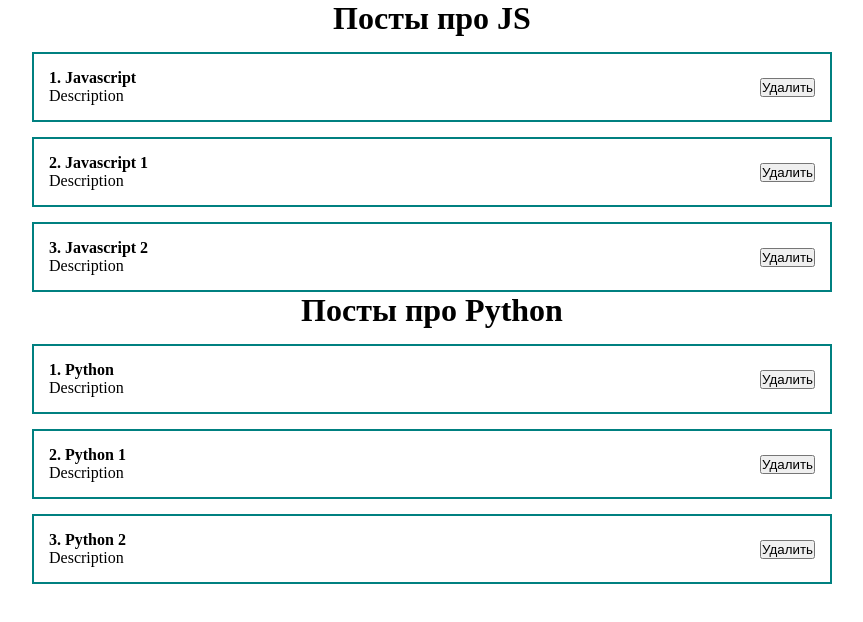
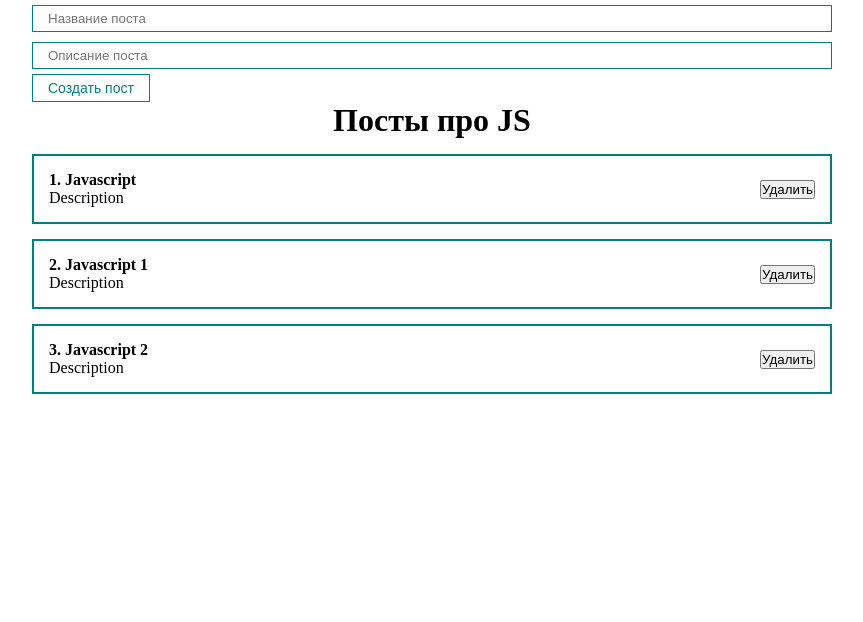
Before and after one commit to IakovYakovlev/TypescriptTest, a React (Create React App) app: page / in a window 1280 px wide. Shown: the top 622 px of the page, without its empty margins (208-1071 px from the left). Built offline with nearby package versions, Linux system fonts and the light colour scheme.

Commit message:
Создали свою кнопку и инпуты

```diff
--- a/src/App.tsx
+++ b/src/App.tsx
@@ -3,6 +3,8 @@ import ClassCounter from './Component/ClassCounter';
 import Count from './Component/Count';
 import PostItem from './Component/PostItem';
 import PostList from './Component/PostList';
+import MyButton from './Component/UI/button/MyButton';
+import MyInput from './Component/UI/input/MyInput';
 import './styles/App.css';
 
 function App() {
@@ -11,16 +13,15 @@ function App() {
     {id: 2, title: 'Javascript 1', body: 'Description'},
     {id: 3, title: 'Javascript 2', body: 'Description'},
   ])
-  const [posts2, setPosts2] = useState([
-    {id: 1, title: 'Python', body: 'Description'},
-    {id: 2, title: 'Python 1', body: 'Description'},
-    {id: 3, title: 'Python 2', body: 'Description'},
-  ])
 
   return(
     <div className="App">
+      <form>
+        <MyInput type="text" placeholder="Название поста" />
+        <MyInput type="text" placeholder="Описание поста" />
+        <MyButton disabled>Создать пост</MyButton>
+      </form>
       <PostList posts={posts} title='Посты про JS' />
-      <PostList posts={posts2} title='Посты про Python' />
     </div>
   );
 }
--- /dev/null
+++ b/src/Component/UI/button/MyButton.module.css
@@ -0,0 +1,8 @@
+.myBtn {
+  padding: 5px 15px;
+  color: teal;
+  font-size: 14px;
+  background: transparent;
+  border: 1px solid teal;
+  cursor: pointer;
+}
--- /dev/null
+++ b/src/Component/UI/button/MyButton.tsx
@@ -0,0 +1,12 @@
+import React from 'react'
+import classes from './MyButton.module.css';
+
+const MyButton = ({children, ...props}: any) => {
+  return (
+    <button {...props} className={classes.myBtn}>
+      {children}
+    </button>
+  );
+};
+
+export default MyButton;
--- /dev/null
+++ b/src/Component/UI/input/MyInput.module.css
@@ -0,0 +1,6 @@
+.myInput {
+  width: 100%;
+  padding: 5px 15px;
+  margin: 5px 0;
+  border: 1px solid teal;
+}
--- /dev/null
+++ b/src/Component/UI/input/MyInput.tsx
@@ -0,0 +1,10 @@
+import React from 'react';
+import style from './MyInput.module.css';
+
+const MyInput = (props: any) => {
+  return (
+    <input className={style.myInput} {...props} />
+  );
+};
+
+export default MyInput;
--- /dev/null
+++ b/src/Component/type/css.d.ts
@@ -0,0 +1,4 @@
+declare module '*.css' {
+  const styles: { [key: string] : string };
+  export = styles;
+}
```
